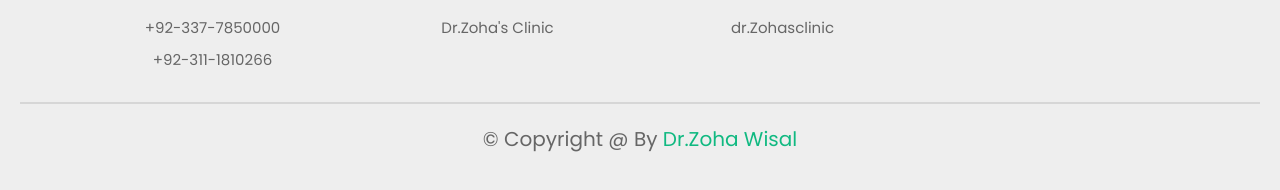
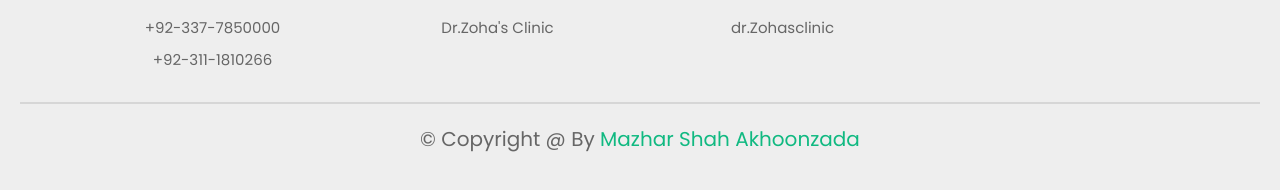
Before and after one commit to ngscripts/clinic-website, a website: page app/index.html in a window 1280 px wide. Shown: the part 4994-5184 px from the top of the page. Drawn offline with nearby package versions, Linux system fonts and the light colour scheme.

Commit message:
copyright name changed

```diff
--- a/app/index.html
+++ b/app/index.html
@@ -440,7 +440,9 @@
         </div>
       </div>
 
-      <div class="credit">&copy; copyright @ by <span>dr.zoha wisal</span></div>
+      <div class="credit">
+        &copy; copyright @ by <span>Mazhar Shah Akhoonzada</span>
+      </div>
     </section>
 
     <!-- footer section ends -->
```
